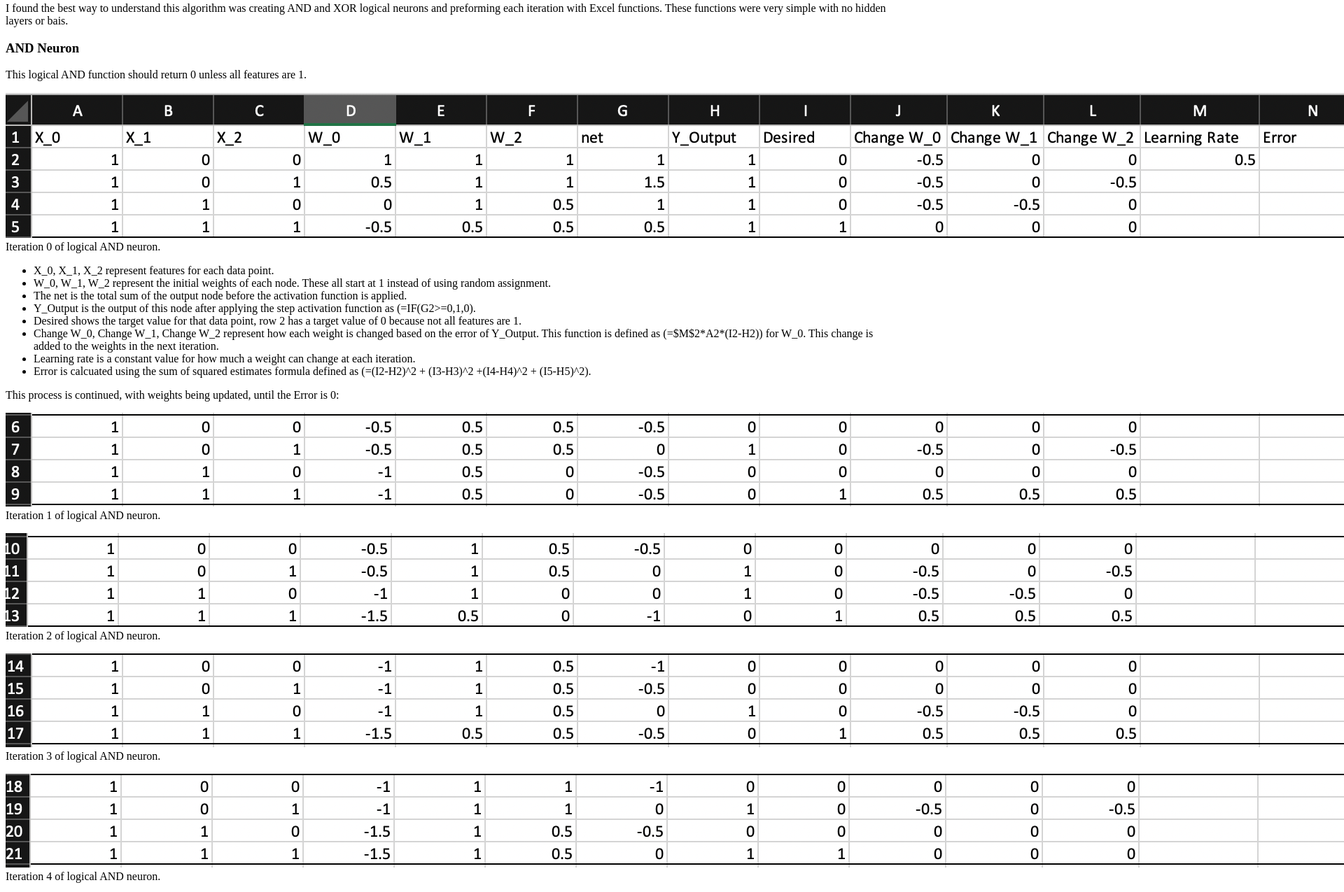
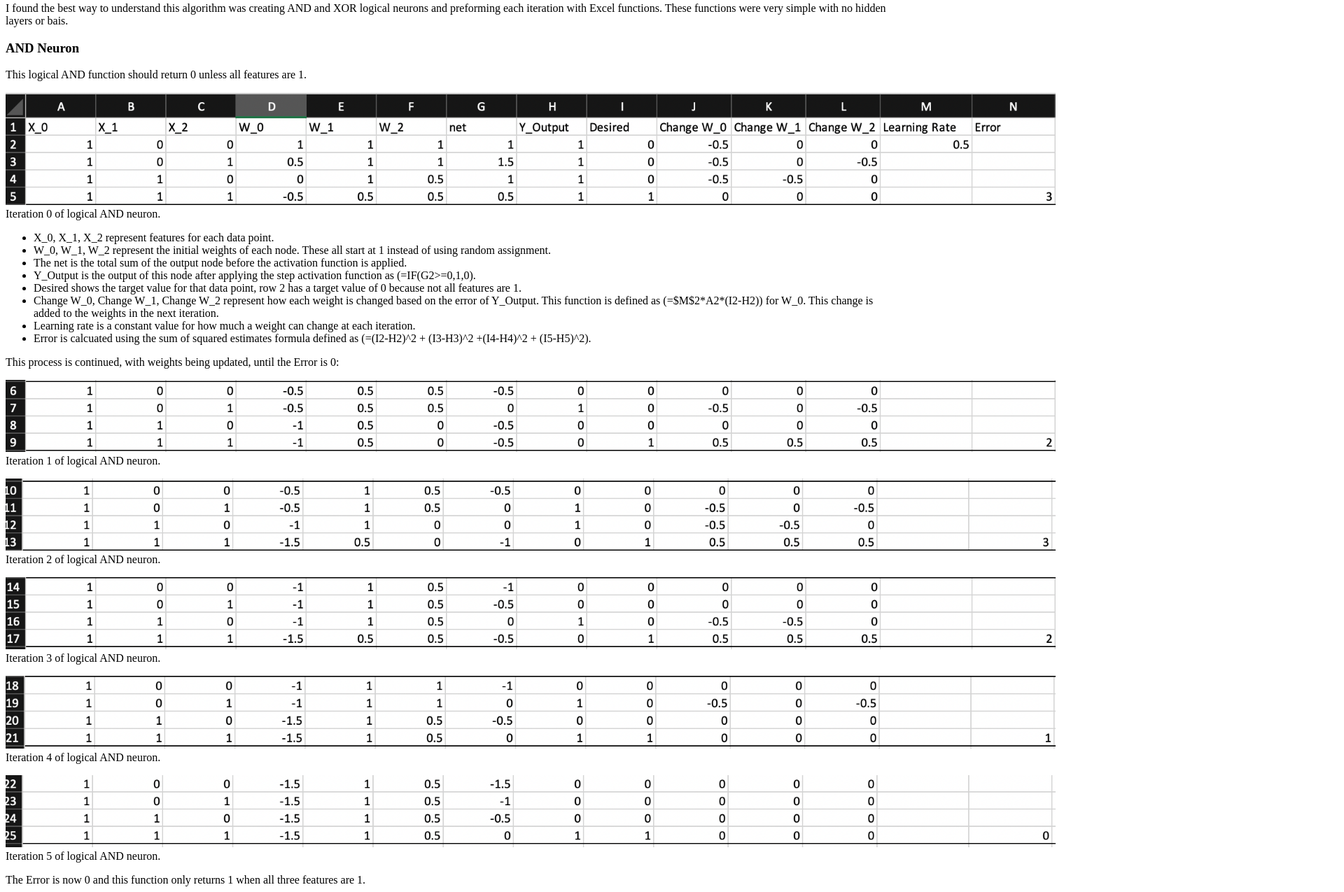
Before and after one commit to al3kq/SingleNeuronUsingExcel, a plain HTML site: page index.html in a window 1280 px wide. Shown: the part 98-1373 px from the top of the page at 70% size, 1920 px wide, since content can reach past the window. Drawn offline with Linux system fonts and the light colour scheme.

Commit message:
Update index.html

```diff
--- a/index.html
+++ b/index.html
@@ -7,7 +7,7 @@
 <p>I found the best way to understand this algorithm was creating AND and XOR logical neurons and preforming each iteration with Excel functions. These functions were very simple with no hidden layers or bais.</p>
 <h3 id="and-neuron">AND Neuron</h3>
 <p>This logical AND function should return 0 unless all features are 1.</p>
-<p><img src="sc_top.png" alt="Initializing function">
+<p><img src="sc_top.png" style="width:1500px" alt="Initializing function">
 Iteration 0 of logical AND neuron.</p>
 <ul>
 <li>X_0, X_1, X_2 represent features for each data point.</li>
@@ -20,19 +20,19 @@ Iteration 0 of logical AND neuron.</p>
 <li>Error is calcuated using the sum of squared estimates formula defined as (=(I2-H2)^2 + (I3-H3)^2 +(I4-H4)^2 + (I5-H5)^2).</li>
 </ul>
 <p>This process is continued, with weights being updated, until the Error is 0:</p>
-<p><img src="sc1.png" alt="Iteration 1">
+<p><img src="sc1.png" style="width:1500px" alt="Iteration 1">
 Iteration 1 of logical AND neuron.</p>
-<p><img src="sc2.png" alt="Iteration 2">
+<p><img src="sc2.png" style="width:1500px" alt="Iteration 2">
 Iteration 2 of logical AND neuron.</p>
-<p><img src="sc3.png" alt="Iteration 3">
+<p><img src="sc3.png" style="width:1500px" alt="Iteration 3">
 Iteration 3 of logical AND neuron.</p>
-<p><img src="sc4.png" alt="Iteration 4">
+<p><img src="sc4.png" style="width:1500px" alt="Iteration 4">
 Iteration 4 of logical AND neuron.</p>
-<p><img src="sc5.png" alt="Iteration 5">
+<p><img src="sc5.png" style="width:1500px" alt="Iteration 5">
 Iteration 5 of logical AND neuron.</p>
 <p>The Error is now 0 and this function only returns 1 when all three features are 1.</p>
 <h3 id="xor-neuron">XOR Neuron</h3>
 <p>This same process was repeated for a logical XOR function. This function should only return 1 when at least one feature is 1, but not all three.</p>
-<p><img src="xor.png" alt="XOR Neuron"></p>
+<p><img src="xor.png" style="width:1500px" alt="XOR Neuron"></p>
 
 </html>
```
